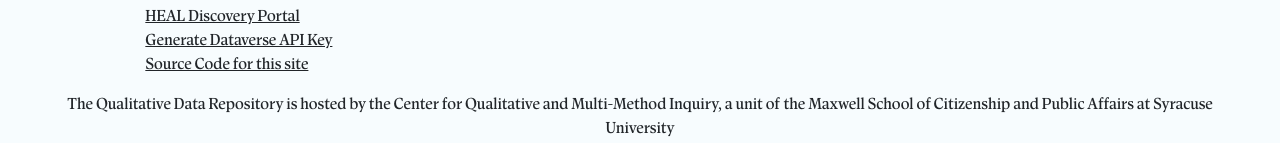
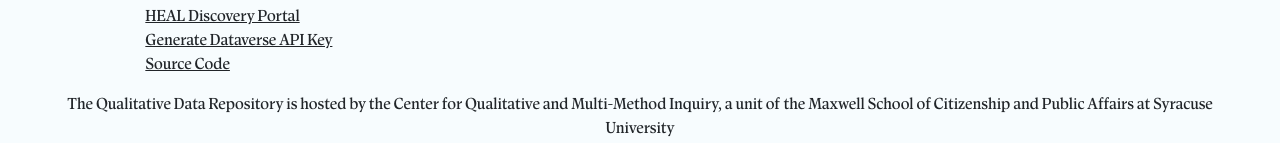
Before and after one commit to QualitativeDataRepository/heal-qdr-bridge-UI, a plain HTML site: page index.html in a window 1280 px wide. Shown: the part 634-777 px from the top of the page. Drawn offline with nearby package versions, Linux system fonts and the light colour scheme; files whose address does not match are found by name.

Commit message:
update footer

```diff
--- a/index.html
+++ b/index.html
@@ -85,7 +85,7 @@
                 <h2 class="mb-2">Resources</h2>
                 <a href="https://healdata.org/portal/discovery" target="_blank" class="d-block text-dark">HEAL Discovery Portal</a>
                 <a href="https://data.qdr.syr.edu/dataverse/main" target="_blank" class="d-block text-dark">Generate Dataverse API Key</a>
-                <a href="https://github.com/QualitativeDataRepository/heal-qdr-bridge-UI" target="_blank" class="d-block text-dark">Source Code for this site</a>
+                <a href="https://github.com/QualitativeDataRepository/heal-qdr-bridge-UI" target="_blank" class="d-block text-dark">Source Code</a>
             </div>
             <div class="col-4 d-none d-md-block"></div>
             <div class="col-2 d-none d-md-block"></div>
```
